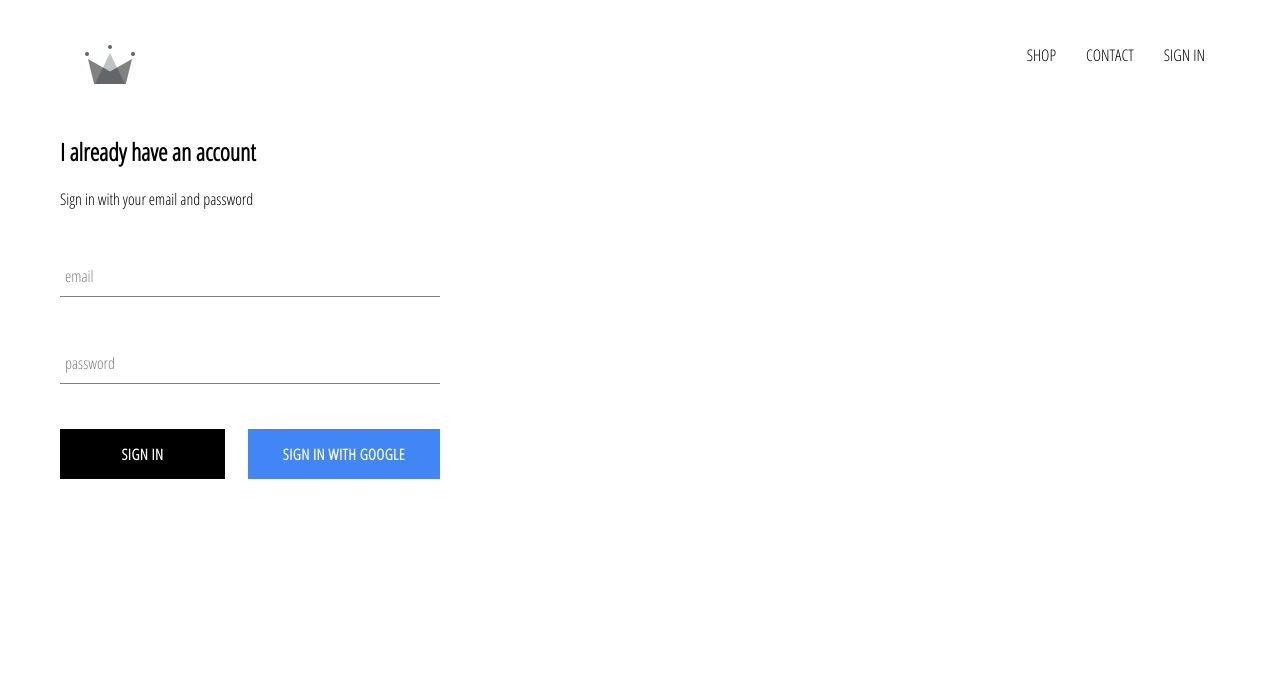
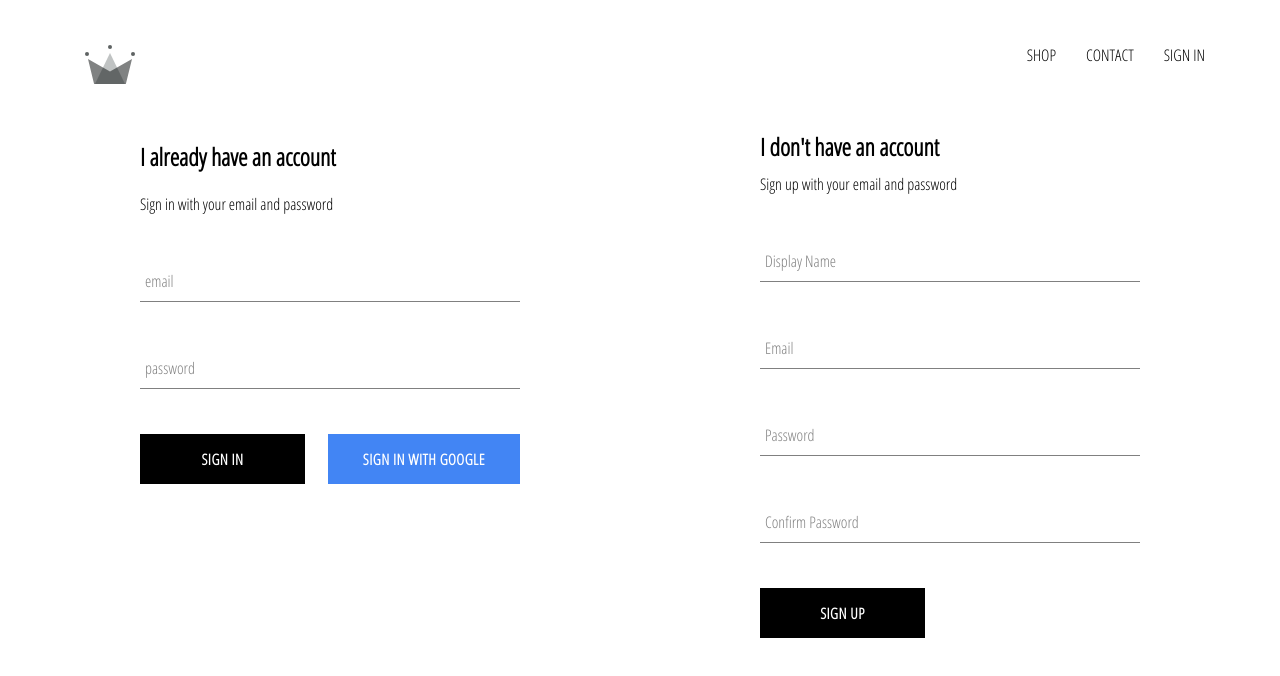
Before and after one commit to DeerFriend/crwn-clothing, a React (Create React App) app: page /signin in a window 1280 px wide. Shown: the top 676 px of the page. Built offline with nearby package versions, Linux system fonts and the light colour scheme; no server answers.

Commit message:
implemented firebase utils, included ability to store authenticated users into firestore database

```diff
--- a/src/App.js
+++ b/src/App.js
@@ -6,7 +6,7 @@
 import ShopPage from './pages/shop/shop.component';
 import SignInAndSignUpPage from './pages/sign-in-and-sign-up/sign-in-and-sign-up.component'
 import Header from './components/header/header.component';
-import { auth } from './firebase/firebase.utils'
+import { auth, createUserProfileDocument } from './firebase/firebase.utils'
 
 
 class App extends React.Component {
@@ -21,11 +21,28 @@
   unsubscribeFromAuth = null
 
   componentDidMount() {
-    this.unsubscribeFromAuth = auth.onAuthStateChanged(user => {
-      this.setState({ currentUser: user });
+    this.unsubscribeFromAuth = auth.onAuthStateChanged(async userAuth => {
+      if (userAuth) {
+        const userRef = await createUserProfileDocument(userAuth);
 
-      console.log(user);
-    })
+        userRef.onSnapshot(snapShot => {
+          this.setState({
+            currentUser: {
+              id: snapShot.id,
+              ...snapShot.data()
+            }
+          });
+          console.log(this.state);
+        });
+      }
+
+      else {
+      this.setState({
+        currentUser: userAuth
+      });
+      }
+
+    });
   }
 
   componentWillUnmount() {
--- /dev/null
+++ b/src/components/sign-up/sign-up.component.jsx
@@ -0,0 +1,104 @@
+import React from 'react';
+
+import FormInput from '../form-input/form-input.component';
+import CustomButton from '../custom-button/custom-button.component';
+
+import { auth, createUserProfileDocument } from '../../firebase/firebase.utils';
+
+import './sign-up.styles.scss';
+
+class SignUp extends React.Component {
+  constructor() {
+    super();
+
+    this.state = {
+      displayName: '',
+      email: '',
+      password: '',
+      confirmPassword: ''
+      }
+  }
+
+  handleSubmit = async event => {
+    event.preventDefault();
+
+    const { displayName, email, password, confirmPassword } = this.state;
+
+    if(password !== confirmPassword) {
+      alert("passwords don't match");
+        return;
+      }
+
+    try {
+      const { user } = await auth.createUserWithEmailAndPassword(email, password);
+
+      await createUserProfileDocument(user, {displayName});
+
+      this.state({
+        displayName: '',
+        email: '',
+        password: '',
+        confirmPassword: ''
+      });
+
+    } catch (error) {
+      console.error(error);
+    }
+  }
+
+    handleChange = event => {
+      const { name, value } = event.target;
+
+      this.setState({ [name]: value });
+    };
+
+    render() {
+        const {displayName, email, password, confirmPassword } = this.state;
+        return(
+            <div className='sign-up'>
+                <h2 className='title'>I don't have an account</h2>
+                <span>Sign up with your email and password</span>
+                <form className='sign-up-form' onSubmit={this.handleSubmit}>
+                    <FormInput
+                        type='text'
+                        name='displayName'
+                        value={displayName}
+                        onChange={this.handleChange}
+                        label='Display Name'
+                        required
+                    />
+                     <FormInput
+                        type='email'
+                        name='email'
+                        value={email}
+                        onChange={this.handleChange}
+                        label='Email'
+                        required
+                    />
+                     <FormInput
+                        type='password'
+                        name='password'
+                        value={password}
+                        onChange={this.handleChange}
+                        label='Password'
+                        required
+                    />
+                     <FormInput
+                        type='password'
+                        name='confirmPassword'
+                        value={confirmPassword}
+                        onChange={this.handleChange}
+                        label='Confirm Password'
+                        required
+                    />
+                    <CustomButton type='submit'>SIGN UP</CustomButton>
+
+                </form>
+
+            </div>
+        )
+    }
+
+}
+
+export default SignUp;
--- /dev/null
+++ b/src/components/sign-up/sign-up.styles.scss
@@ -0,0 +1,9 @@
+.sign-up {
+    display: flex;
+    flex-direction: column;
+    width: 380px;
+
+    .title {
+      margin: 10px 0;
+    }
+  }
--- a/src/firebase/firebase.utils.js
+++ b/src/firebase/firebase.utils.js
@@ -11,7 +11,33 @@
     messagingSenderId: "228107118531",
     appId: "1:228107118531:web:fde4cd9cd422e4d9fc7f76",
     measurementId: "G-ZY682BJ5FJ"
-  }
+  };
+
+  export const createUserProfileDocument = async (userAuth, additionalData) => {
+    if (!userAuth) return;
+
+    const userRef = firestore.doc(`users/${userAuth.uid}`);
+
+    const snapShot = await userRef.get();
+
+    if (!snapShot.exists) {
+      const { displayName, email } = userAuth;
+      const createdAt = new Date();
+
+      try {
+        await userRef.set({
+          displayName,
+          email,
+          createdAt,
+          ...additionalData
+        })
+      } catch (error) {
+        console.log('error creating user', error.message);
+      }
+    }
+    return userRef;
+  };
+
 
   firebase.initializeApp(config);
 
--- a/src/pages/sign-in-and-sign-up/sign-in-and-sign-up.component.jsx
+++ b/src/pages/sign-in-and-sign-up/sign-in-and-sign-up.component.jsx
@@ -1,10 +1,13 @@
 import React from 'react';
 import SignIn from '../../components/sign-in/sign-in.component';
+import SignUp from '../../components/sign-up/sign-up.component';
+
 import './sign-in-and-sign-up.styles.scss';
 
 const SignInAndSignUpPage = () => (
   <div className='sign-in-and-sign-up'>
     <SignIn/>
+    <SignUp/>
   </div>
 )
 
--- a/src/pages/sign-in-and-sign-up/sign-in-and-sign-up.styles.scss
+++ b/src/pages/sign-in-and-sign-up/sign-in-and-sign-up.styles.scss
@@ -0,0 +1,6 @@
+.sign-in-and-sign-up {
+    width: 1000px;
+    display: flex;
+    justify-content: space-between;
+    margin: 30px auto;
+}
```
